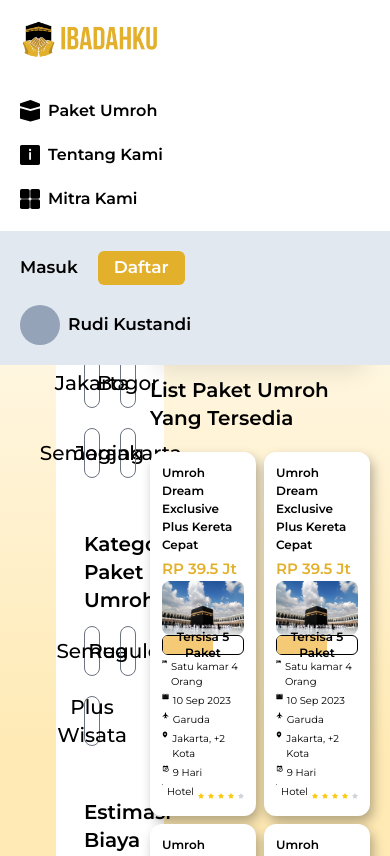
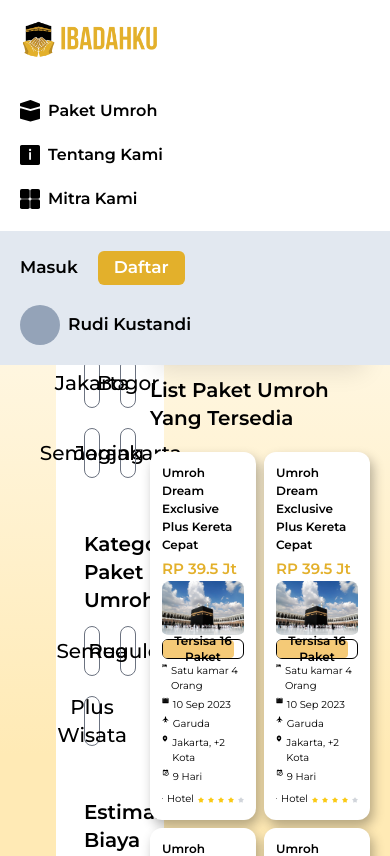
Before and after one commit to fikriymnn/umr-web, a Next.js app: page /package in a window 390 px wide. Shown: the top 856 px of the page. Built offline with nearby package versions, Linux system fonts and the light colour scheme.

Commit message:
minor adjust

```diff
--- a/src/components/packagecard.jsx
+++ b/src/components/packagecard.jsx
@@ -6,8 +6,8 @@ import { isMobile, isTablet } from "react-device-detect";
 
 function PackageCard() {
   const numero = {
-    total: 8,
-    available: 5,
+    total: 18,
+    available: 16,
   };
 
   const availability = (numero.available / numero.total) * 100 + "%";
@@ -34,7 +34,7 @@ function PackageCard() {
                 width={400}
                 height={95}
                 alt=""
-                className="rounded-lg"
+                className="rounded-lg pb-1"
               />
             </div>
           </div>
@@ -141,7 +141,7 @@ function PackageCard() {
               </div>
             </div>
             <div className="flex">
-              <div className="md:w-1/6 w-1/12">
+              <div className="md:w-1/6 w-1/12 md:my-0 my-auto">
                 <Image
                   src="/assets/vector/hotel.svg"
                   width={25}
@@ -150,10 +150,10 @@ function PackageCard() {
                 />
               </div>
               <div className="md:flex-col flex ">
-                <p className="ps-1 text-black md:text-sm sm:text-xs text-[10px] mb-auto">
+                <p className="ps-1 text-black md:text-sm sm:text-xs text-[10px] my-auto">
                   Hotel
                 </p>
-                <div className="md:w-11/12 w-[50px] ">
+                <div className="md:w-11/12 w-[50px]">
                   <div className="ps-1 pt-1 flex items-center space-x-1">
                     <svg
                       className="w-4 h-4 text-yellow-300"
```
